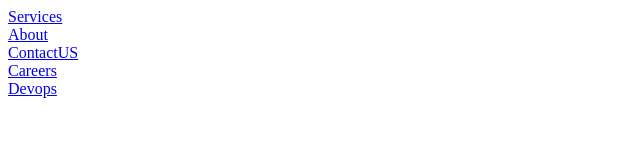
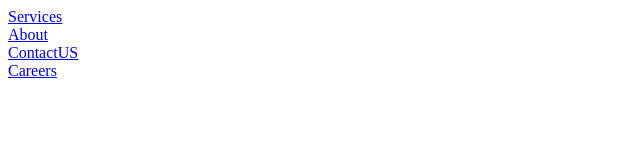
Before and after one commit to ANJINAYULU/monolithic-app, a plain HTML site: page index.html in a window 1280 px wide. Shown: the full height of the page, 0-640 px from the left. Drawn offline with Linux system fonts and the light colour scheme.

```diff
--- a/index.html
+++ b/index.html
@@ -3,5 +3,3 @@
 
 <a  href="contact.html">ContactUS </a> <br>
 <a  href="careers.html">Careers </a> <br>
-
-<a  href="cicd.html">Devops </a>
```
